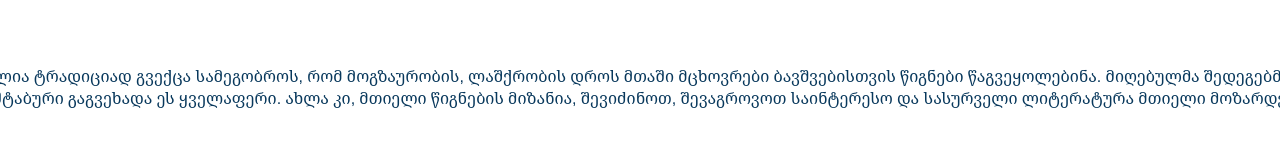
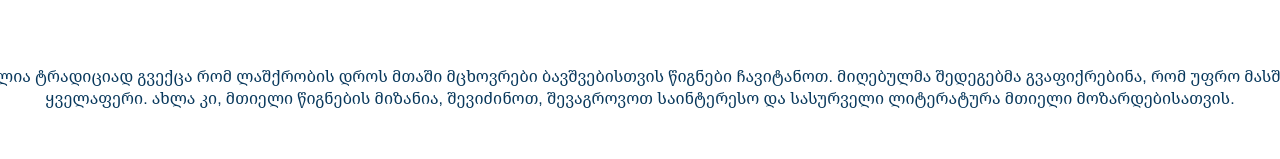
Before and after one commit to mtielitsignebi/mtielitsignebi.ge, a React (Create React App) app: page / in a window 1280 px wide. Shown: the part 422-581 px from the top of the page. Built offline with nearby package versions, Linux system fonts and the light colour scheme.

Commit message:
fix: about text

```diff
--- a/src/components/About/About.jsx
+++ b/src/components/About/About.jsx
@@ -12,11 +12,11 @@ export const About = () => {
     <div className="about">
       <div className="title">ვინ ვართ ჩვენ?</div>
       <p className="description">
-        ბოლო რამდენიმე წელია ტრადიციად გვექცა სამეგობროს, რომ მოგზაურობის,
-        ლაშქრობის დროს მთაში მცხოვრები ბავშვებისთვის წიგნები წაგვეყოლებინა.
-        მიღებულმა შედეგებმა გვაფიქრებინა, რომ უფრო მასშტაბური გაგვეხადა ეს
-        ყველაფერი. ახლა კი, მთიელი წიგნების მიზანია, შევიძინოთ, შევაგროვოთ
-        საინტერესო და სასურველი ლიტერატურა მთიელი მოზარდებისათვის.
+        ბოლო რამდენიმე წელია ტრადიციად გვექცა რომ ლაშქრობის დროს მთაში მცხოვრები
+        ბავშვებისთვის წიგნები ჩავიტანოთ. მიღებულმა შედეგებმა გვაფიქრებინა, რომ
+        უფრო მასშტაბური გაგვეხადა ეს ყველაფერი. ახლა კი, მთიელი წიგნების
+        მიზანია, შევიძინოთ, შევაგროვოთ საინტერესო და სასურველი ლიტერატურა მთიელი
+        მოზარდებისათვის.
       </p>
       <Button requestAnEstimateClassName="button-3" text="დონაცია" />
     </div>
```
